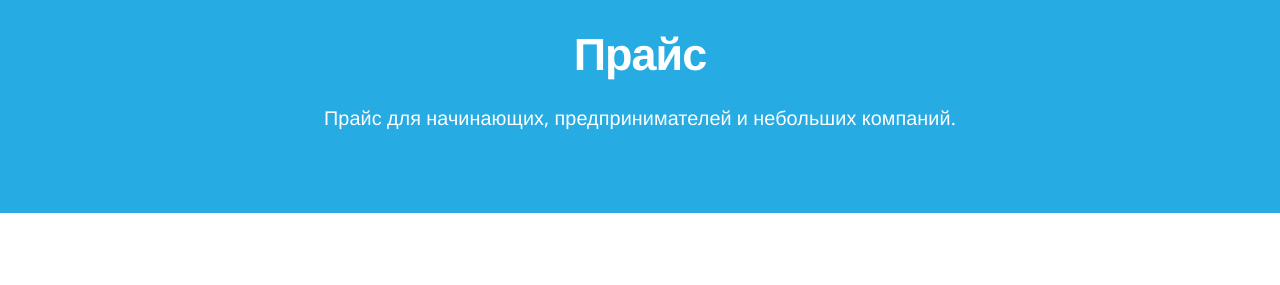
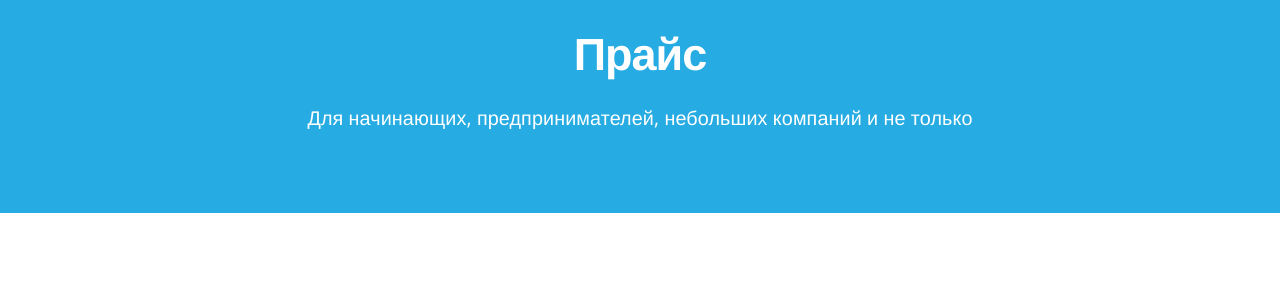
Before and after one commit to RakhimyanTim/enblabs.github.io, a Jekyll site: the page built from pages/pricing.html, in a window 1280 px wide and 900 px high. Shown: the part 135-420 px from the top of the window. Built offline with Jekyll 4.4.1, drawn with Linux system fonts in a browser that asks for light colours; nearby versions of some CDN libraries; some of the changed text lies outside the part shown.

Commit message:
Update pricing.html

```diff
--- a/pages/pricing.html
+++ b/pages/pricing.html
@@ -2,8 +2,8 @@
 layout: default
 title: Прайс
 header: Прайс
-header_subtext: Прайс для начинающих, предпринимателей и небольших компаний.
-description: Прайс для начинающих, предпринимателей и небольших компаний.
+header_subtext: Для начинающих, предпринимателей, небольших компаний и не только
+description: Для начинающих, предпринимателей, небольших компаний и не только
 permalink: /pricing/
 ---
 
@@ -30,7 +30,7 @@
 <section class="bright-section centered">
 	<div class="container">
 		<h2>Отправьте нам свою идею <br>и получите экспертизу в течение 24 ч. бесплатно</h2>
-		<p style="margin:0;"><a href="https://goo.gl/forms/XSokvk5lUzY4Vpbl2" class="btn btn-primary btn-large btn-block btn-centered sign-up">Отправить идею сейчас</a>
+		<p style="margin:0;"><a href="https://goo.gl/forms/XSokvk5lUzY4Vpbl2" class="btn btn-primary btn-large btn-block btn-centered sign-up">Отправить идею прямо сейчас</a>
 		<span class="btn-sub-text new-content">Внимание! Мы не передаем Вашу идею третьим лицам.</span></p>
 	</div>
 </section>
```
